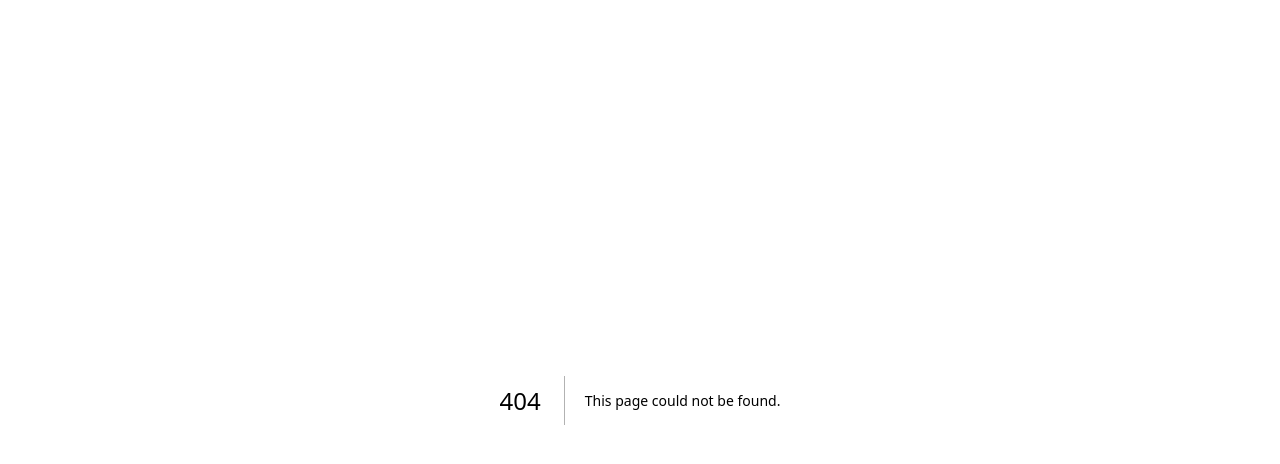
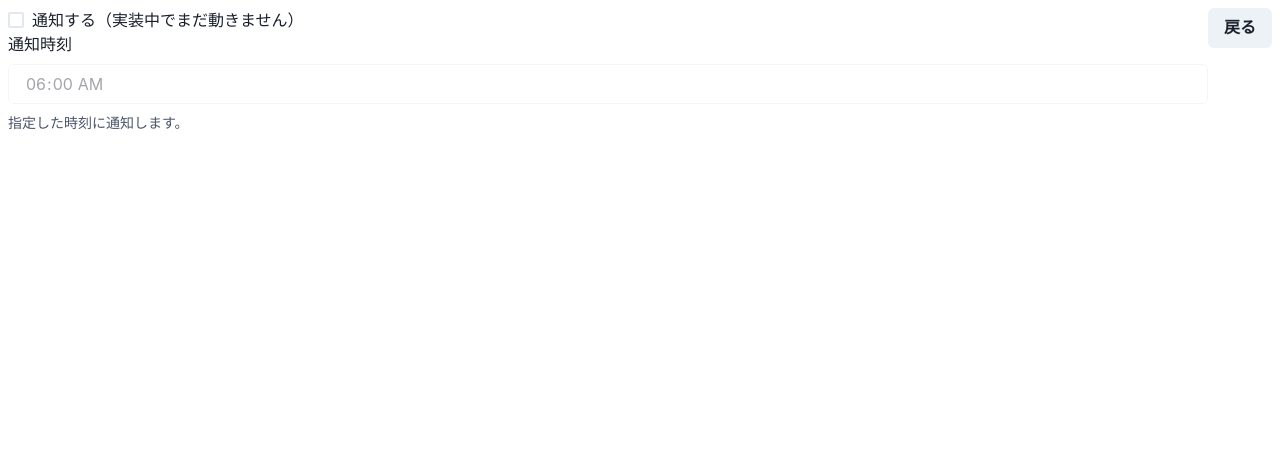
Before and after one commit to koty/nagano_gomi_calendar_web, a Next.js app: page /preference in a window 1280 px wide. Before the commit this address had no page. Shown: the top 464 px of the page. Built offline with nearby package versions, Linux system fonts and the light colour scheme.

Commit message:
通知設定画面実装中

```diff
--- a/app/layout.tsx
+++ b/app/layout.tsx
@@ -18,7 +18,7 @@ export default function RootLayout({
         <title>長野市ごみ収集非公式カレンダー</title>
         <meta name="description" content="長野市ごみ収集非公式カレンダーです。" />
       </head>
-      <body>
+      <body style={{'margin': '0.5em'}}>
         <Providers>
           {children}
         </Providers>
--- a/app/page.tsx
+++ b/app/page.tsx
@@ -3,7 +3,7 @@ import { useQuery } from "@tanstack/react-query";
 import axios from "axios";
 import { Button, Center, Flex, Select, Table, TableContainer, Tag, Tbody, Td, Th, Thead, Tr } from '@chakra-ui/react'
 import { ChangeEvent, useEffect, useState } from "react"
-import { registerServiceWorker } from './serviceWorkerRegistration'
+import { useRouter } from "next/navigation"
 
 interface Item {
   date: string
@@ -12,13 +12,14 @@ interface Item {
 }
 
 export default function Home() {
+  const router = useRouter()
   const [selectedAreaNo, setSelectedAreaNo] = useState<string>("1")
   useEffect(() => {
     const defaultAreaNo = localStorage.getItem('defaultAreaNo') ?? "1"
     setSelectedAreaNo(defaultAreaNo)
   }, [])
-  const onNotificationPrefClicked = () => {
-    registerServiceWorker()
+  const onPreferenceClicked = () => {
+    router.replace('/preference')
   }
   // Queries
   const calendarResult = useQuery<{[key: string]: Array<Item>}>({
@@ -72,7 +73,7 @@ export default function Home() {
   }
   return (
     <main>
-      <Flex color='white'>
+      <Flex>
         <Center flex='1'>
           <Select onChange={onSelectedChange} value={selectedAreaNo} placeholder='タップして地区を選択してください'>
             {Object.keys(areaResult.data).map((key) => {
@@ -81,8 +82,8 @@ export default function Home() {
           </Select>
         </Center>
         <Center>
-          <Button onClick={() => onNotificationPrefClicked()}>
-            通知登録
+          <Button onClick={() => onPreferenceClicked()}>
+            設定
           </Button>
         </Center>
       </Flex>
--- /dev/null
+++ b/app/preference/page.tsx
@@ -0,0 +1,29 @@
+'use client'
+import { Button, Checkbox, Flex, FormControl, FormHelperText, FormLabel, Input } from "@chakra-ui/react"
+import { useRouter } from "next/navigation"
+import { useState } from "react"
+// import { registerServiceWorker } from '../serviceWorkerRegistration'
+
+export default function Preference() {
+  const router = useRouter()
+  const [notify, setNotify] = useState<boolean>(false)
+  const [notifyTime, setNotifyTime] = useState<string>('06:00')
+  const onCheckChanged = (e: any) => {
+    console.log(e.target.checked)
+    setNotify(e.target.checked)
+  }
+  const onBackClicked = () => {
+    router.replace('/')
+  }
+  return (<>
+    <Flex>
+      <FormControl flex='1'>
+        <Checkbox isChecked={notify} onChange={onCheckChanged}>通知する（実装中でまだ動きません）</Checkbox>
+        <FormLabel>通知時刻</FormLabel>
+        <Input type='time' disabled={!notify} value={notifyTime} />
+        <FormHelperText>指定した時刻に通知します。</FormHelperText>
+      </FormControl>
+      <Button onClick={onBackClicked}>戻る</Button>
+    </Flex>
+  </>)
+}
```
